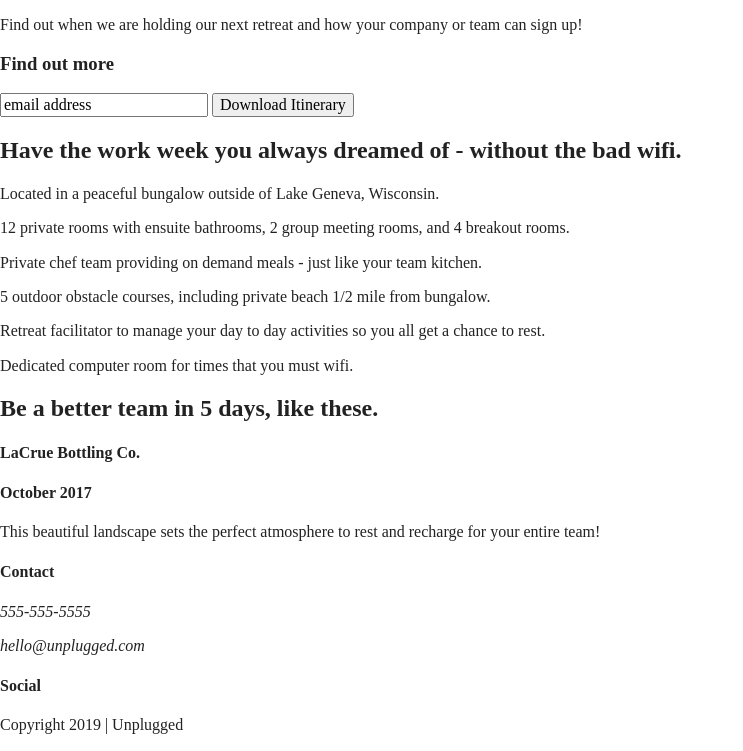
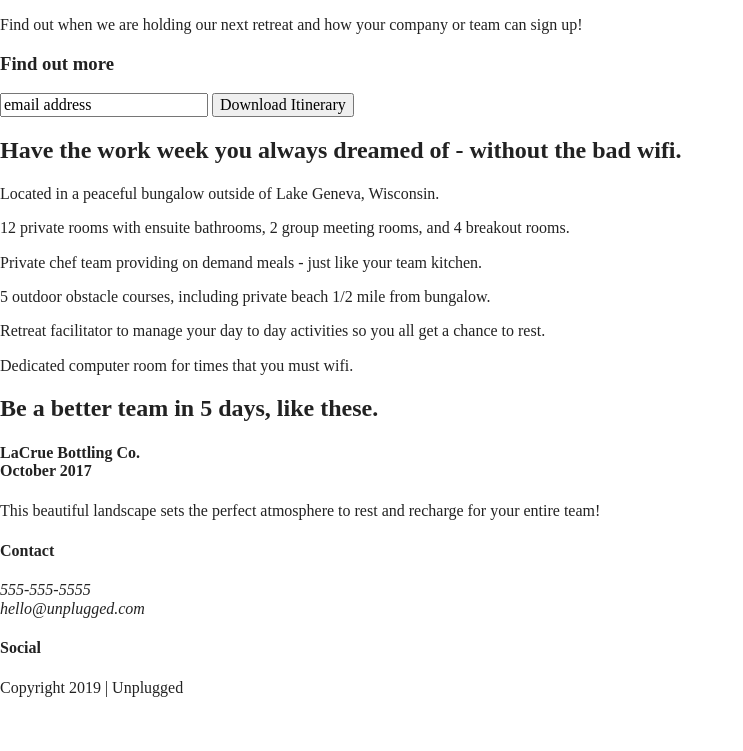
Before and after one commit to ashbaldassario/unplugged-retreat, a website built with Parcel: page index.html in a window 1280 px wide. Shown: the part 197-948 px from the top of the page, without its empty margins (0-743 px from the left). After the commit the page ends 910 px from the top, so only its background shows below. Built offline with nearby package versions, Linux system fonts and the light colour scheme.

Commit message:
Cleaned up code in footer area and added breaks to previous-retreat and footer content

```diff
--- a/index.html
+++ b/index.html
@@ -76,8 +76,9 @@
   <section class="previous-retreats">
     <div class="content-wrapper">
       <h2>Be a better team in 5 days, like these.</h2>
-      <h4>LaCrue Bottling Co.</h4>
-      <h4>October 2017</h4>
+      <h4>
+        LaCrue Bottling Co.<br>
+        October 2017</h4>
       <p>This beautiful landscape sets the perfect atmosphere to rest and recharge for your entire team!</p>
     </div>
   </section>
@@ -90,32 +91,33 @@
       <div class="contact">
         <h4>Contact</h4>
         <address>
-          <p>555-555-5555</p>
-          <p>hello@unplugged.com</p>
+          <p>
+            555-555-5555<br>
+            hello@unplugged.com
+          </p>
         </address>
       </div>
       <div class="social">
         <h4>Social</h4>
         <div class="social-icons">
-          <p><a href="https://www.facebook.com/yoursite" target="_blank"></a></p>
-          <p><a href="https://www.twitter.com/ashlbaldass" target="_blank"></a></p>
-          <p><a href="https://www.instagram.com/marmaxconsulting" target="_blank"></a></p>
+          <p>
+            <a href="https://www.facebook.com/yoursite" target="_blank"></a>
+          </p>
+          <p>
+            <a href="https://www.twitter.com/ashlbaldass" target="_blank"></a>
+          </p>
+          <p>
+            <a href="https://www.instagram.com/marmaxconsulting" target="_blank"></a>
+          </p>
         </div>
-      </div>
-    </div>
+      </div><!--footer content ends-->
+    </div><!--footer content-wrapper ends-->
 
     <div class="copyright">
       <p>Copyright 2019  |  Unplugged</p>
     </div>
   </div>
 </footer>
-
-
-
-
-
-
-
 
 
 
```
